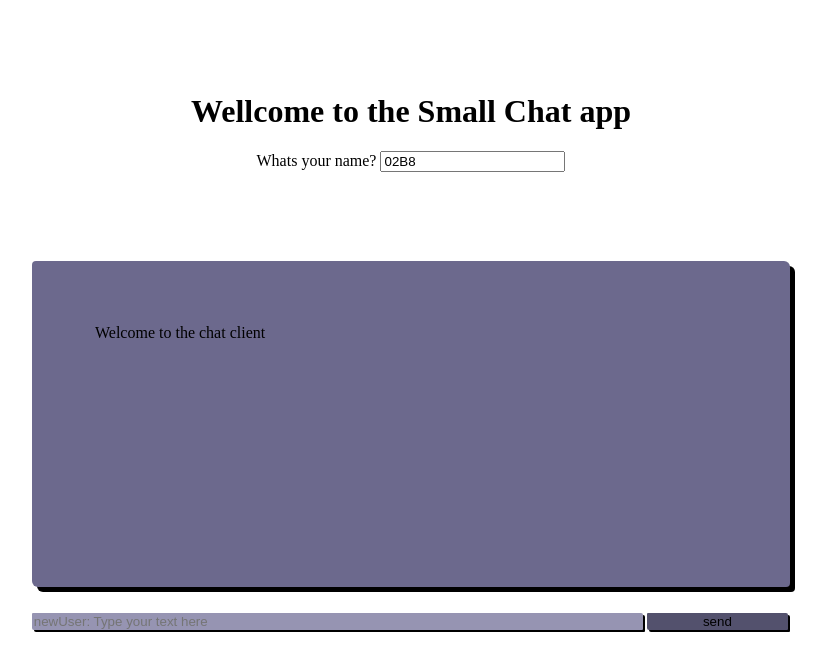
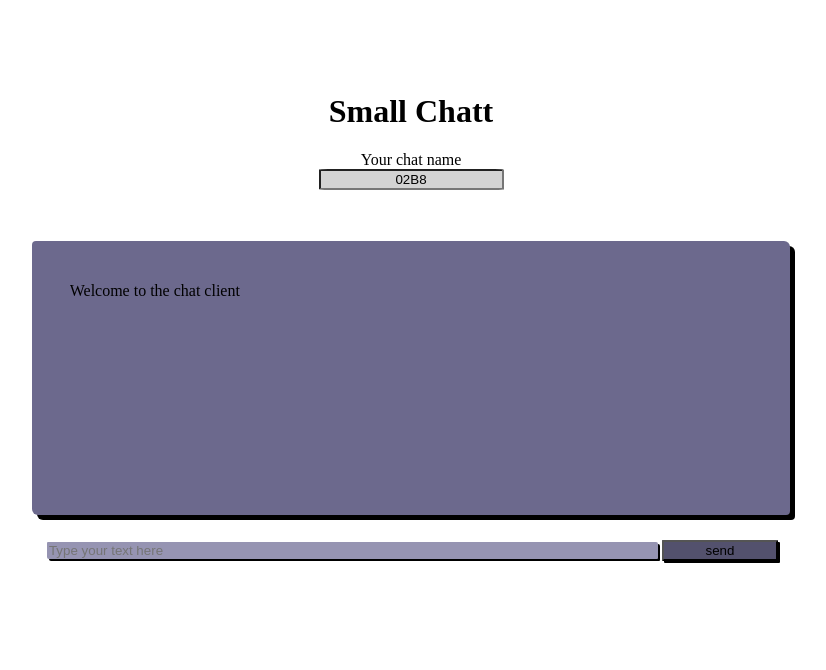
Before and after one commit to jmacenka/node-small-chat, a website: page public/index.html in a window 1280 px wide. Shown: the whole page, without its empty margins (229-1055 px from the left). Drawn offline with nearby package versions, Linux system fonts and the light colour scheme; no server answers.

Commit message:
Minor changes in frontend apperance.

```diff
--- a/public/css/style.css
+++ b/public/css/style.css
@@ -1,27 +1,33 @@
 #display {
   overflow-y: auto;
-  height: 200px;
-  margin: 2% 20% 2% 20%;
-  padding: 5%;
-  background-color: #6c698d;
-  box-shadow: 5px 5px;
-  border-radius: 4px 6px;
+  height: 15vw;
 }
 
 #console {
   width: 80%;
   border: 0px;
+  margin-left: 2%;
   background-color: #9694b2;
   box-shadow: 2px 2px;
   border-radius: 1px 2px;
 }
 
 #submitBtn {
-  width: calc(20% - 10px);
-  border: 0px;
+  width: calc(18% - 20px);
+  /* border: 2px; */
   background-color: #53516d;
   box-shadow: 2px 2px;
-  border-radius: 1px 2px;
+  border-radius: 1px 1px;
+}
+
+#submitBtn:hover{
+  background-color: lightgray;
+}
+
+#userName {
+  text-align: center;
+  background-color: lightgray;
+  border-radius: 5%;
 }
 
 .input {
@@ -29,10 +35,18 @@
 }
 
 .headline {
-  padding: 5% 0 5% 0;
+  padding: 5% 0 2% 0;
   text-align: center;
 }
 
 .server {
   color: #af1d5d;
 }
+
+.backgroundbox {
+  margin: 2% 20% 2% 20%;
+  padding: 2% 3% 2% 3%;
+  background-color: #6c698d;
+  box-shadow: 5px 5px;
+  border-radius: 4px 6px;
+}
--- a/public/index.html
+++ b/public/index.html
@@ -7,15 +7,16 @@
   </head>
   <body>
     <div class="headline">
-      <h1>Wellcome to the Small Chat app</h1>
-      <label for="userName">Whats your name? </label><input type="text" id="userName" value="newUser" onchange="updateUserName()">
+      <h1>Small Chatt</h1>
+      <label for="userName">Your chat name</label><br>
+      <input type="text" id="userName" value="newUser" onchange="updateUserName()">
     </div>
-    <div class="container">
+    <div class="backgroundbox">
       <p id="display">Welcome to the chat client</p>
-      <div class="input">
-        <input type="text" id="console" placeholder="newUser: Type your text here">
-        <input type="submit" id="submitBtn" onclick="sendConsole()" value="send">
-      </div>
+    </div>
+    <div class="input">
+      <input type="text" id="console" placeholder="Type your text here">
+      <input type="submit" id="submitBtn" onclick="sendConsole()" value="send">
     </div>
     <script src="/socket.io/socket.io.js"></script>
     <script src="/js/main.js"></script>
--- a/public/js/main.js
+++ b/public/js/main.js
@@ -20,7 +20,7 @@ var updateDisplay = function(msg){
 var updateUserName = function(){
   let prevUserName = userName;
   userName = getObjectById('userName').value;
-  getObjectById('console').placeholder = userName + ': Type your text here'
+  getObjectById('console').placeholder = userName + ':'
   socket.emit('changedUserName',{
     name:userName,
     text:prevUserName + ' changed name to ' + userName,
@@ -30,6 +30,7 @@ var updateUserName = function(){
 
 var sendConsole = function(){
   var msg = getObjectById('console').value;
+  if (!msg.length > 0) return;
   var sendObj = {
     name:userName,
     text:msg
```
Also changed, not shown: server/server.js (+14 -2 lines).
